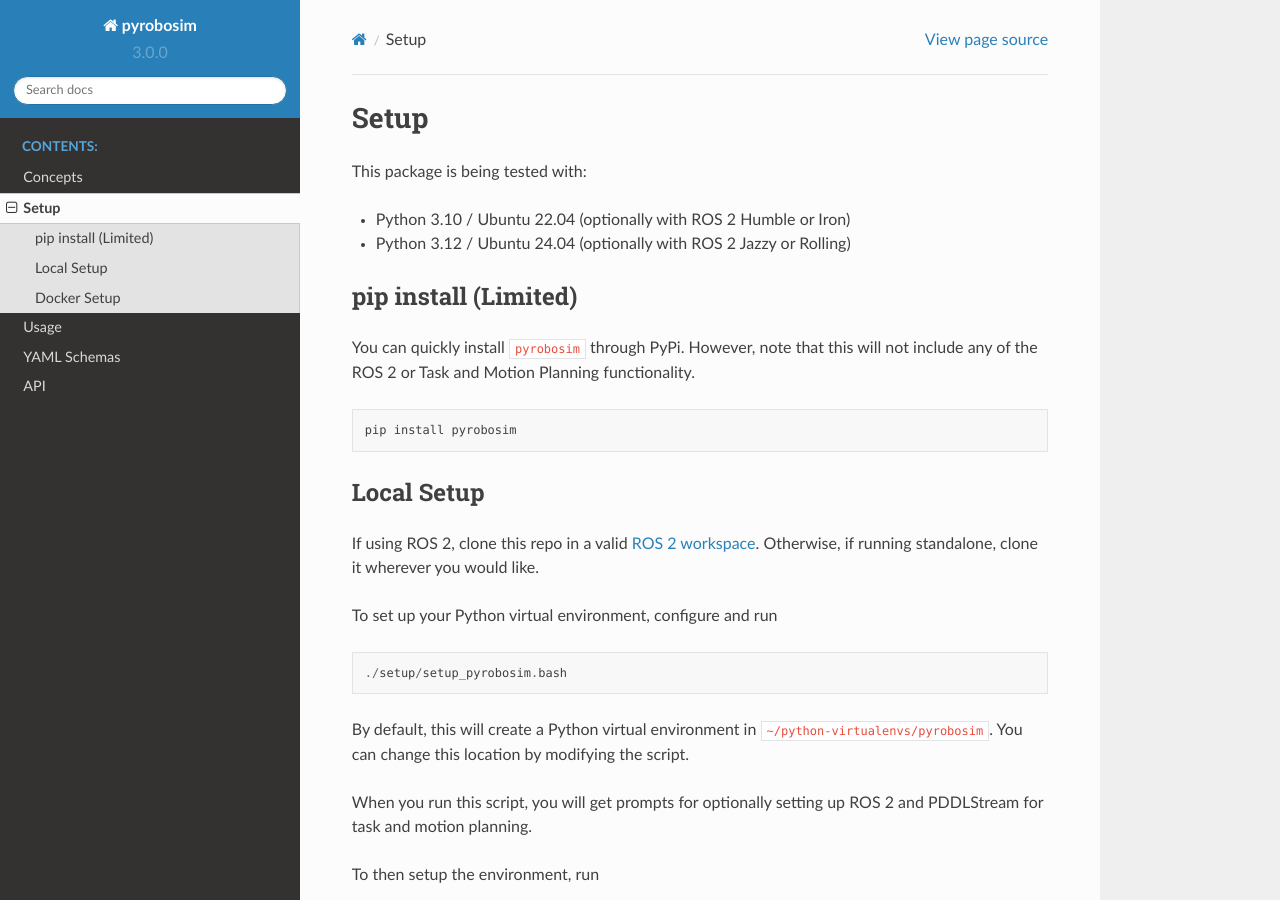
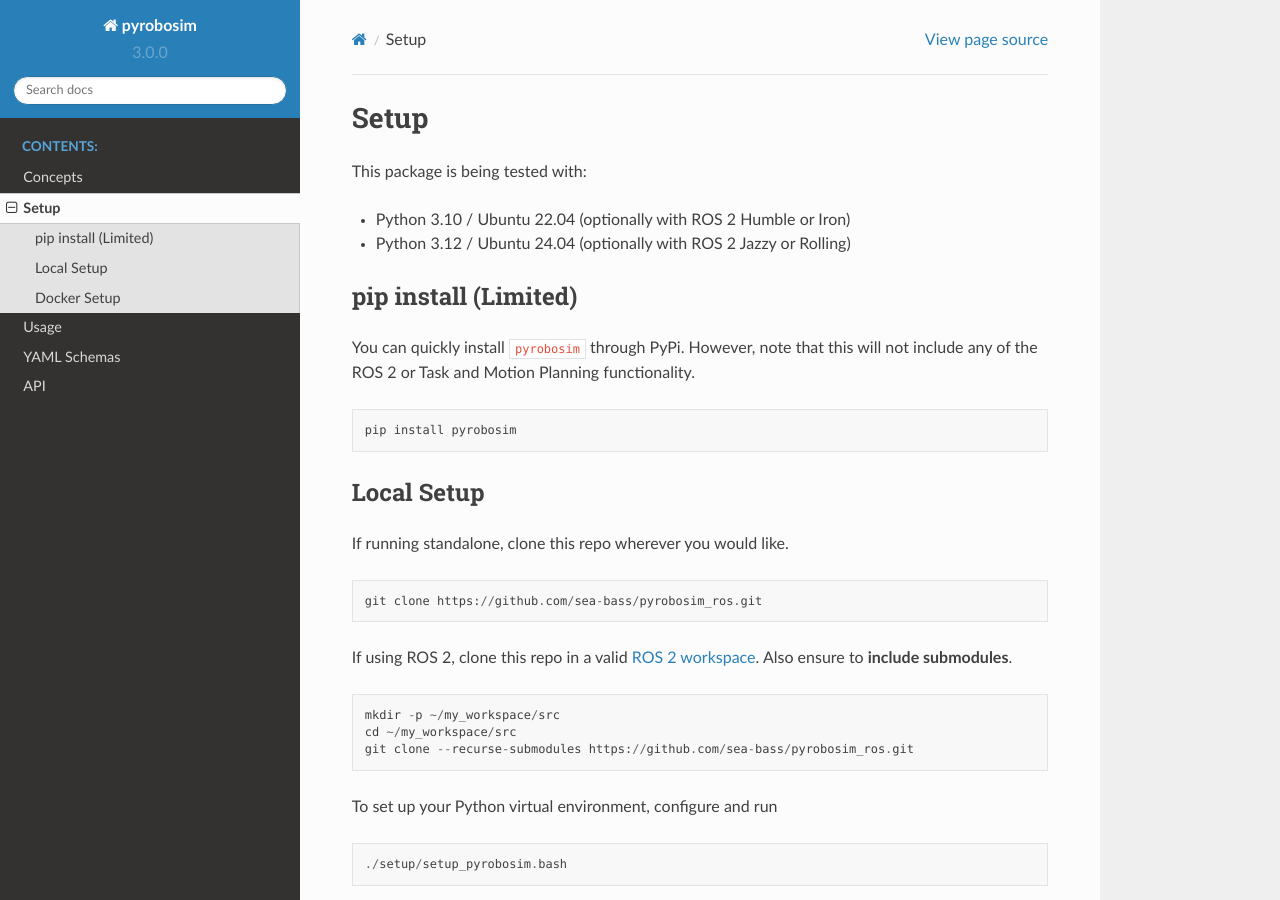
Before and after one commit to sea-bass/pyrobosim, a Sphinx documentation site: the page built from docs/source/setup.rst, in a window 1280 px wide and 900 px high. Built offline with Sphinx 7.4.7 and the Read the Docs theme 2.0.0, drawn with Linux system fonts in a browser that asks for light colours.

Commit message:
Update setup docs and readthedocs path

```diff
--- a/docs/source/setup.rst
+++ b/docs/source/setup.rst
@@ -20,8 +20,21 @@ However, note that this will not include any of the ROS 2 or Task and Motion Pla
 Local Setup
 -----------
 
+If running standalone, clone this repo wherever you would like.
+
+::
+
+    git clone https://github.com/sea-bass/pyrobosim_ros.git
+
 If using ROS 2, clone this repo in a valid `ROS 2 workspace <https://docs.ros.org/en/jazzy/Tutorials/Beginner-Client-Libraries/Creating-A-Workspace/Creating-A-Workspace.html>`_.
-Otherwise, if running standalone, clone it wherever you would like.
+Also ensure to **include submodules**.
+
+::
+
+    mkdir -p ~/my_workspace/src
+    cd ~/my_workspace/src
+    git clone --recurse-submodules https://github.com/sea-bass/pyrobosim_ros.git
+
 
 To set up your Python virtual environment, configure and run
 
```
Also changed, not shown: .readthedocs.yaml.
